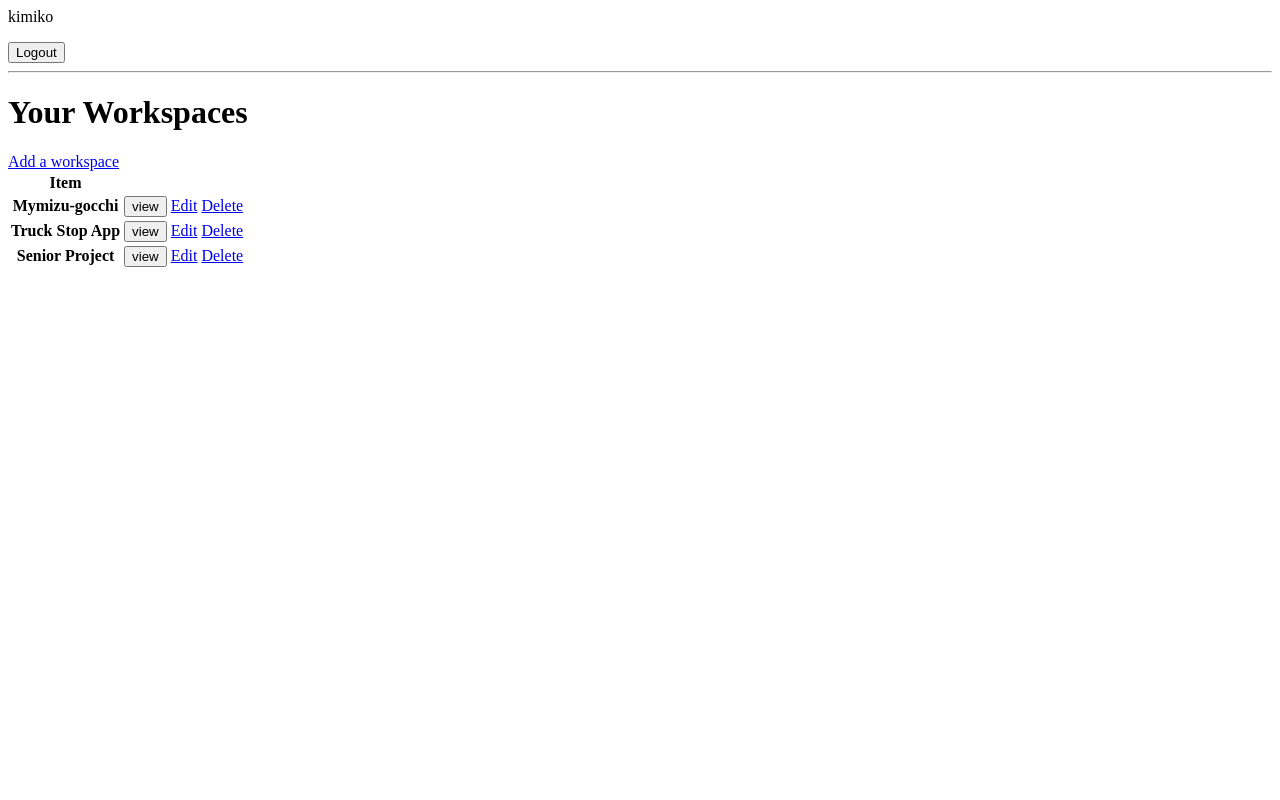
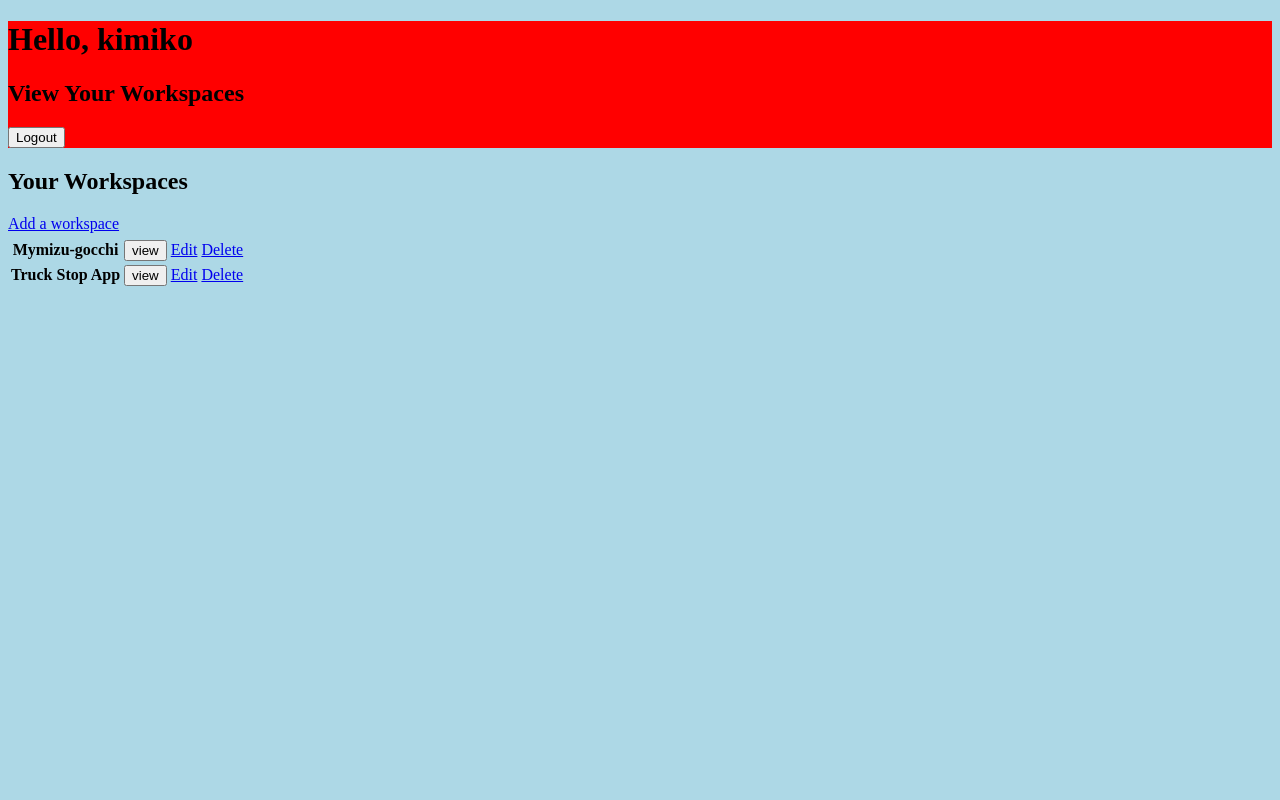
Before and after one commit to kimikoesc/myworkspace, a Django app: page / in a window 1280 px wide. Run offline with Django 3.2, Linux system fonts and the light colour scheme; a user stored in the database is signed in; data comes from the database, SQL or seed files in the repository; both versions use the stored data as it was after the commit.

Commit message:
feat: added user restrictions

```diff
--- /dev/null
+++ b/myworkspace/base/static/css/main.css
@@ -0,0 +1,7 @@
+body {
+    background-color: lightblue;
+}
+
+.heading {
+    background-color: red;
+}
--- a/myworkspace/base/templates/base/login.html
+++ b/myworkspace/base/templates/base/login.html
@@ -1,3 +1,6 @@
+{% extends 'base/main.html' %}
+{% block content %}
+
 <h1>Login</h1>
 
 <form method="POST">
@@ -9,3 +12,5 @@
 <p>
     Don't have an account yet? <a href="{% url 'signup' %}"> Sign Up </a>
 </p>
+
+{% endblock content %}
--- /dev/null
+++ b/myworkspace/base/templates/base/main.html
@@ -0,0 +1,27 @@
+<!DOCTYPE html>
+<html lang="en">
+<head>
+    <meta charset="UTF-8">
+    <meta http-equiv="X-UA-Compatible" content="IE=edge">
+    <meta name="viewport" content="width=device-width, initial-scale=1.0">
+    {% load static %}
+    <link rel="stylesheet" href="{% static 'css/main.css' %}"/>
+    <title> Workspace </title>
+</head>
+<body>
+    <header class="heading">
+        {% if request.user.is_authenticated %}
+        <h1>Hello, {{request.user}}</h1>
+        <h2>View Your Workspaces</h2>
+        <a href="{% url 'logout' %}"><button>Logout</button></a>
+        {% else %}
+        <a href="{% url 'login' %}"><button>Login</button></a>
+        {% endif %}
+    </header>
+    <div class="container">
+        {% block content %}
+
+        {% endblock content %}
+    </div>
+</body>
+</html>
--- a/myworkspace/base/templates/base/signup.html
+++ b/myworkspace/base/templates/base/signup.html
@@ -1,3 +1,6 @@
+{% extends 'base/main.html' %}
+{% block content %}
+
 <h1>Sign Up</h1>
 
 <form method="POST">
@@ -9,3 +12,5 @@
 <p>
     Already have an account? <a href="{% url 'login' %}"> Login </a>
 </p>
+
+{% endblock content %}
--- a/myworkspace/base/templates/base/tasks_confirm_delete.html
+++ b/myworkspace/base/templates/base/tasks_confirm_delete.html
@@ -1,6 +1,11 @@
+{% extends 'base/main.html' %}
+{% block content %}
+
 <a href="{% url 'view-workspace' %}"></a>
 <form method="POST">
     {% csrf_token %}
     <p> Are you sure you want to delete "{{task}}"?</p>
     <input type="submit" value="delete"/>
 </form>
+
+{% endblock content %}
--- a/myworkspace/base/templates/base/tasks_form.html
+++ b/myworkspace/base/templates/base/tasks_form.html
@@ -1,3 +1,6 @@
+{% extends 'base/main.html' %}
+{% block content %}
+
 <h3>Task Form</h3>
 <a href="{% url 'view-workspace' %}">Back</a>
 
@@ -6,3 +9,5 @@
     {{ form.as_p }}
     <input type="submit" value="Submit">
 </form>
+
+{% endblock content %}
--- a/myworkspace/base/templates/base/workspace_confirm_delete.html
+++ b/myworkspace/base/templates/base/workspace_confirm_delete.html
@@ -1,6 +1,11 @@
+{% extends 'base/main.html' %}
+{% block content %}
+
 <a href="{% url 'workspacelist' %}"></a>
 <form method="POST">
     {% csrf_token %}
     <p> Are you sure you want to delete "{{workspace.workspace_name}}"?</p>
     <input type="submit" value="delete"/>
 </form>
+
+{% endblock content %}
--- a/myworkspace/base/templates/base/workspace_form.html
+++ b/myworkspace/base/templates/base/workspace_form.html
@@ -1,3 +1,6 @@
+{% extends 'base/main.html' %}
+{% block content %}
+
 <h3>Workspace Form</h3>
 <a href="{% url 'workspacelist' %}">Back</a>
 
@@ -6,3 +9,5 @@
     {{ form.as_p }}
     <input type="submit" value="Submit">
 </form>
+
+{% endblock content %}
--- a/myworkspace/base/templates/base/workspace_list.html
+++ b/myworkspace/base/templates/base/workspace_list.html
@@ -1,17 +1,11 @@
-{% if request.user.is_authenticated %}
-    <p>{{request.user}}</p>
-    <a href="{% url 'logout' %}"><button>Logout</button></a>
-{% else %}
-    <a href="{% url 'login' %}"><button>Login</button></a>
-{% endif %}
+{% extends 'base/main.html' %}
+{% block content %}
 
-<hr>
-<h1>Your Workspaces</h1>
+<h2>Your Workspaces</h2>
 <a href="{% url 'new-workspace' %}">Add a workspace</a>
 
 <table>
     <tr>
-        <th> Item </th>
         <th></th>
         <th></th>
     </tr>
@@ -30,3 +24,5 @@
     <h3> You currently have no workspaces </h3>
     {% endfor %}
 </table>
+
+{% endblock content %}
--- a/myworkspace/base/views.py
+++ b/myworkspace/base/views.py
@@ -44,6 +44,11 @@ class WorkspaceList(LoginRequiredMixin, ListView):
     model = Workspace
     context_object_name = "workspaces"
 
+    def get_context_data(self, **kwargs):
+        context = super().get_context_data(**kwargs)
+        context['workspaces'] = context['workspaces'].filter(users=self.request.user)
+        return context
+
 class WorkspaceTasks(LoginRequiredMixin, ListView):
     model = Tasks
     context_object_name = "tasks"
```
Also changed, not shown: myworkspace/base/templates/base/tasks_list.html (+6 -2 lines), myworkspace/db.sqlite3.
